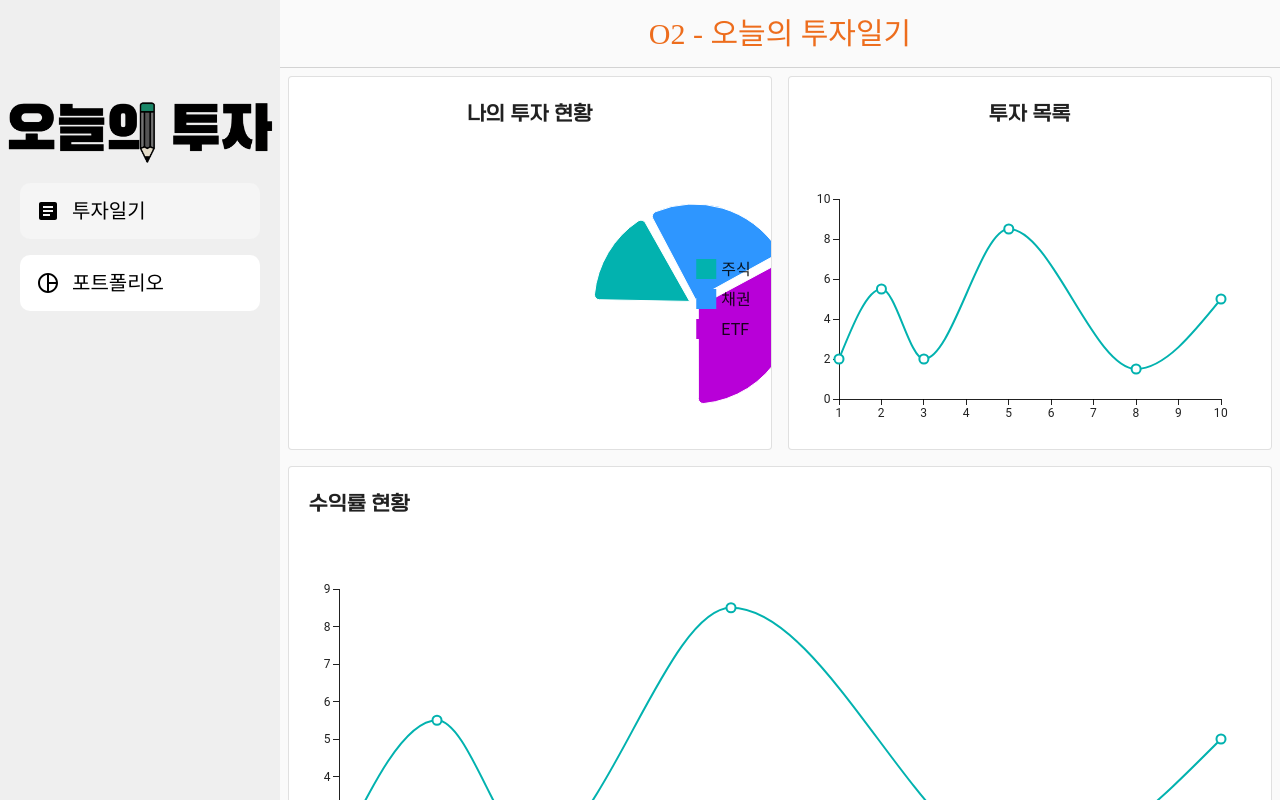
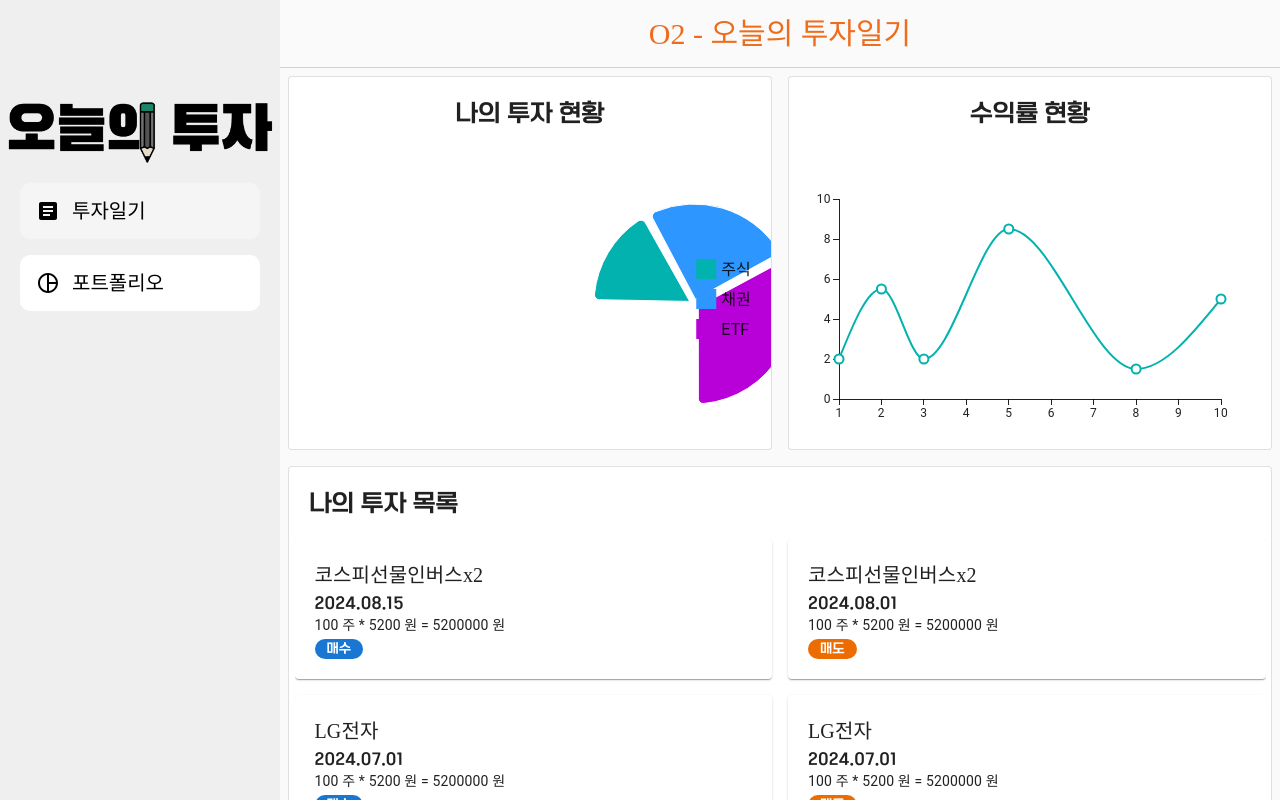
Before and after one commit to koscom-03-hackathon/O2-front, a React (Vite) app: page /chart in a window 1280 px wide. Shown: the top 800 px of the page. Built offline with nearby package versions, Linux system fonts and the light colour scheme; a web font is replaced by a local one.

Commit message:
feat: Portfolio

```diff
--- a/src/pages/chart/index.jsx
+++ b/src/pages/chart/index.jsx
@@ -2,14 +2,17 @@ import { RootLayout } from '../../components/RootLayout'
 import { PieChart } from '@mui/x-charts/PieChart';
 import { LineChart } from '@mui/x-charts/LineChart';
 import * as React from 'react';
-import Box from '@mui/material/Box';
-import Card from '@mui/material/Card';
 import CardActions from '@mui/material/CardActions';
 import CardContent from '@mui/material/CardContent';
 import Button from '@mui/material/Button';
-import Typography from '@mui/material/Typography';
+import { Box, Card, Typography, Grid, Chip } from '@mui/material';
 
-
+const investments = [
+  { id: 1, date: "2024.08.15", name: "코스피선물인버스x2", volume: 100, price: 5200, totalPrice: 5200000, type: "매수" },
+  { id: 2, date: "2024.08.01", name: "코스피선물인버스x2", volume: 100, price: 5200, totalPrice: 5200000,  type: "매도"  },
+  { id: 3, date: "2024.07.01", name: "LG전자", volume: 100, price: 5200, totalPrice: 5200000, type: "매수" },
+  { id: 4, date: "2024.07.01", name: "LG전자", volume: 100, price: 5200, totalPrice: 5200000, type: "매도" },
+];
 
 
 export const ChartIndexPage = () => {
@@ -39,7 +42,7 @@ export const ChartIndexPage = () => {
                 height: '100%',
               }}
             >
-              <Typography variant="h6" component="div" fontFamily="One" padding="20px">
+              <Typography variant="h5" component="div" fontFamily="One" padding="20px">
                 나의 투자 현황
               </Typography>
               <PieChart
@@ -56,6 +59,9 @@ export const ChartIndexPage = () => {
                     cy: 150,
                     highlightScope: { faded: 'global', highlighted: 'item' },
                     faded: { innerRadius: 30, additionalRadius: -30, color: 'gray' },
+                    label: {
+                      fontFamily: 'One',
+                    },
                   },
                 ]}
                 height={300}
@@ -75,8 +81,8 @@ export const ChartIndexPage = () => {
                 height: '100%',
               }}
             >
-              <Typography variant="h6" component="div" fontFamily="One" padding="20px">
-                투자 목록
+              <Typography variant="h5" component="div" fontFamily="One" padding="20px">
+                수익률 현황
               </Typography>
               <LineChart
                 xAxis={[{ data: [1, 2, 3, 5, 8, 10] }]}
@@ -94,8 +100,8 @@ export const ChartIndexPage = () => {
       <div className="flex w-full">
         <Box sx={{ flex: 1, padding: 1 }}>
           <Card variant="outlined">
-            <Typography variant="h6" component="div" fontFamily="One" padding="20px">
-              수익률 현황
+            <Typography variant="h5" component="div" fontFamily="One" padding="20px">
+              나의 투자 목록
             </Typography>
             <Box
               sx={{
@@ -106,15 +112,37 @@ export const ChartIndexPage = () => {
                 height: '100%',
               }}
             >
-              <LineChart
-                xAxis={[{ data: [1, 2, 3, 5, 8, 10] }]}
-                series={[
-                  {
-                    data: [2, 5.5, 2, 8.5, 1.5, 5],
-                  },
-                ]}
-                height={400}
-              />
+              <Box sx={{ height: 500, overflow: 'auto' }}>
+                <Grid container spacing={2} sx={{ cursor: 'pointer' }}>
+                  {investments.map((investment) => (
+                    <Grid item xs={12} sm={12} md={6} xl={12} key={investment.id}>
+                      <Card onClick={() => handleItemClick(investment)} sx={{ padding: '20px' }}>
+                        <Typography variant="h6" fontFamily="Jalnan" fontWeight={500}>
+                          {investment.name}
+                        </Typography>
+                        <Typography variant="body1" fontFamily="One">
+                          {investment.date}
+                        </Typography>
+                        <Typography variant="body2">
+                          {investment.volume} 주 * {investment.price} 원 = {investment.totalPrice} 원
+                        </Typography>
+                        <Chip
+                          label={investment.type}
+                          color={investment.type === '매수' ? 'primary' : 'warning'}
+                          sx={{
+                            display: 'inline-flex',
+                            whiteSpace: 'nowrap',
+                            height: 'auto',
+                            minWidth: '10px',
+                            fontFamily: 'One',
+                          }}
+                        />
+                      </Card>
+                    </Grid>
+                  ))}
+                </Grid>
+              </Box>
+
             </Box>
           </Card>
         </Box>
```
